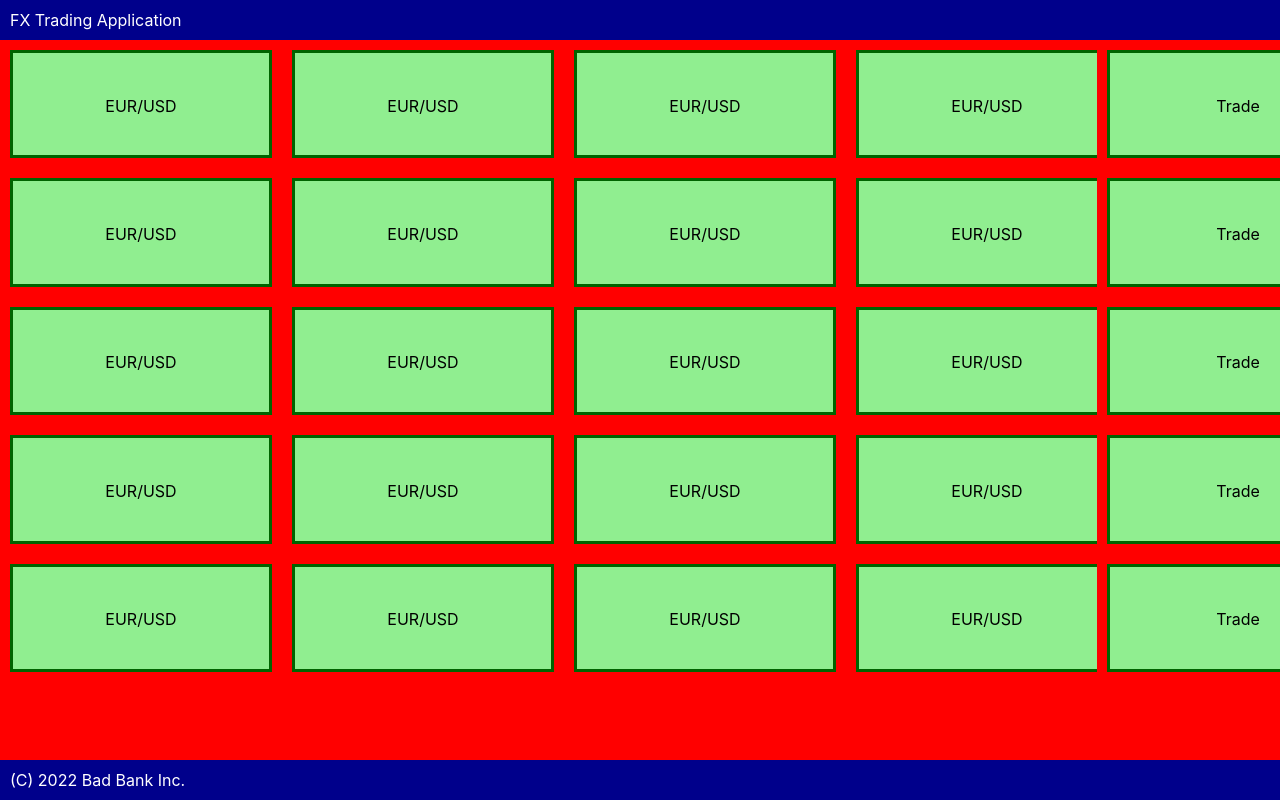
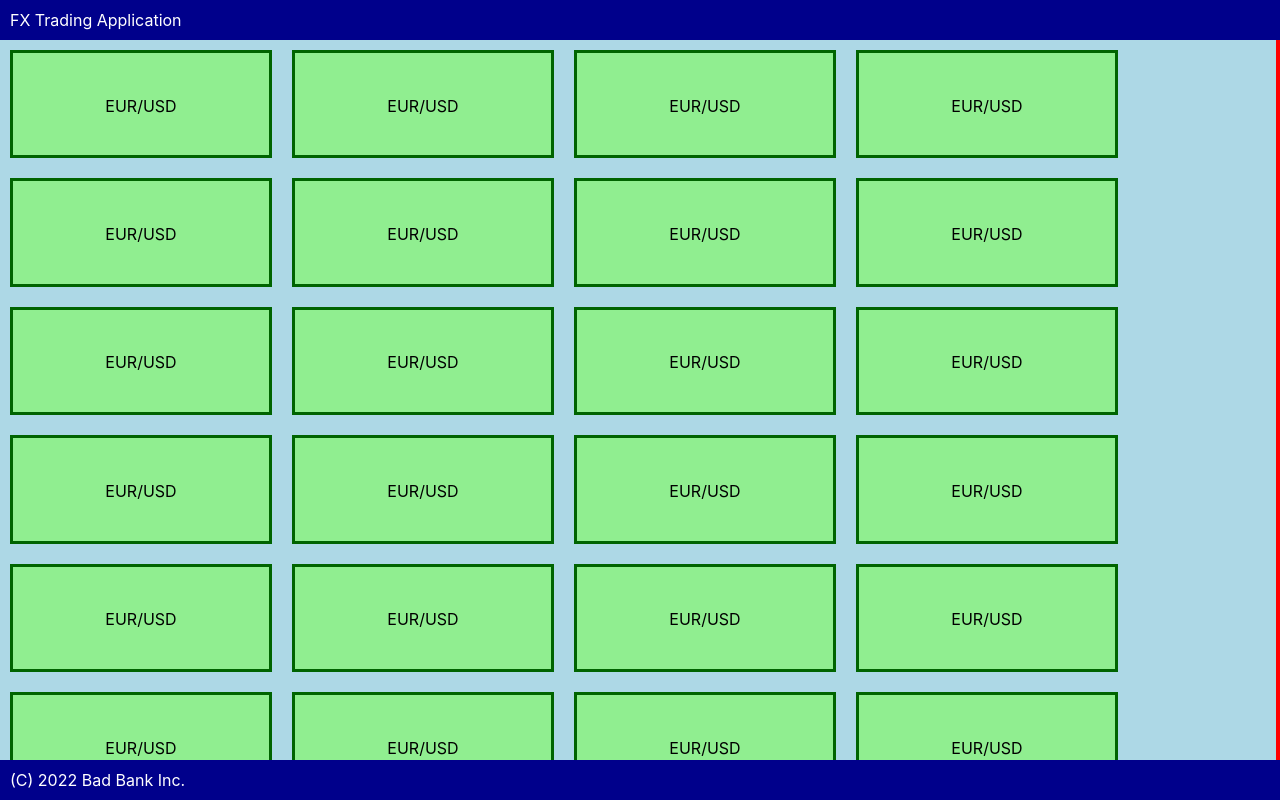
Before and after one commit to frankmathy/AppLayoutTest, a JavaScript app: page / in a window 1280 px wide. Built offline with nearby package versions, Linux system fonts and the light colour scheme; the HTML template or start-up script is replaced by a standard one.

Commit message:
Fixed layout bugs

```diff
--- a/src/TradesList.css
+++ b/src/TradesList.css
@@ -1,4 +1,4 @@
-.RateGrid {
+.TradesList {
     background-color: red;
     display: flex;
     flex: 1 1 auto;
--- a/src/TradesList.js
+++ b/src/TradesList.js
@@ -1,14 +1,14 @@
-import './TradesList.css'
-import RatePanel from './RatePanel'
+import "./TradesList.css";
+import RatePanel from "./RatePanel";
 
 const TradesList = () => {
-    return (
-        <div className="RateGrid">
-          {
-            Array.from(Array(50).keys()).map(ccyPair => <RatePanel ccyPair='Trade'/>)
-          }
-      </div>
-    )
-}
+  return (
+    <div className="TradesList">
+      {Array.from(Array(50).keys()).map((ccyPair) => (
+        <RatePanel ccyPair="Trade" />
+      ))}
+    </div>
+  );
+};
 
 export default TradesList;
```
Also changed, not shown: src/MainArea.js (+5 -5 lines).
